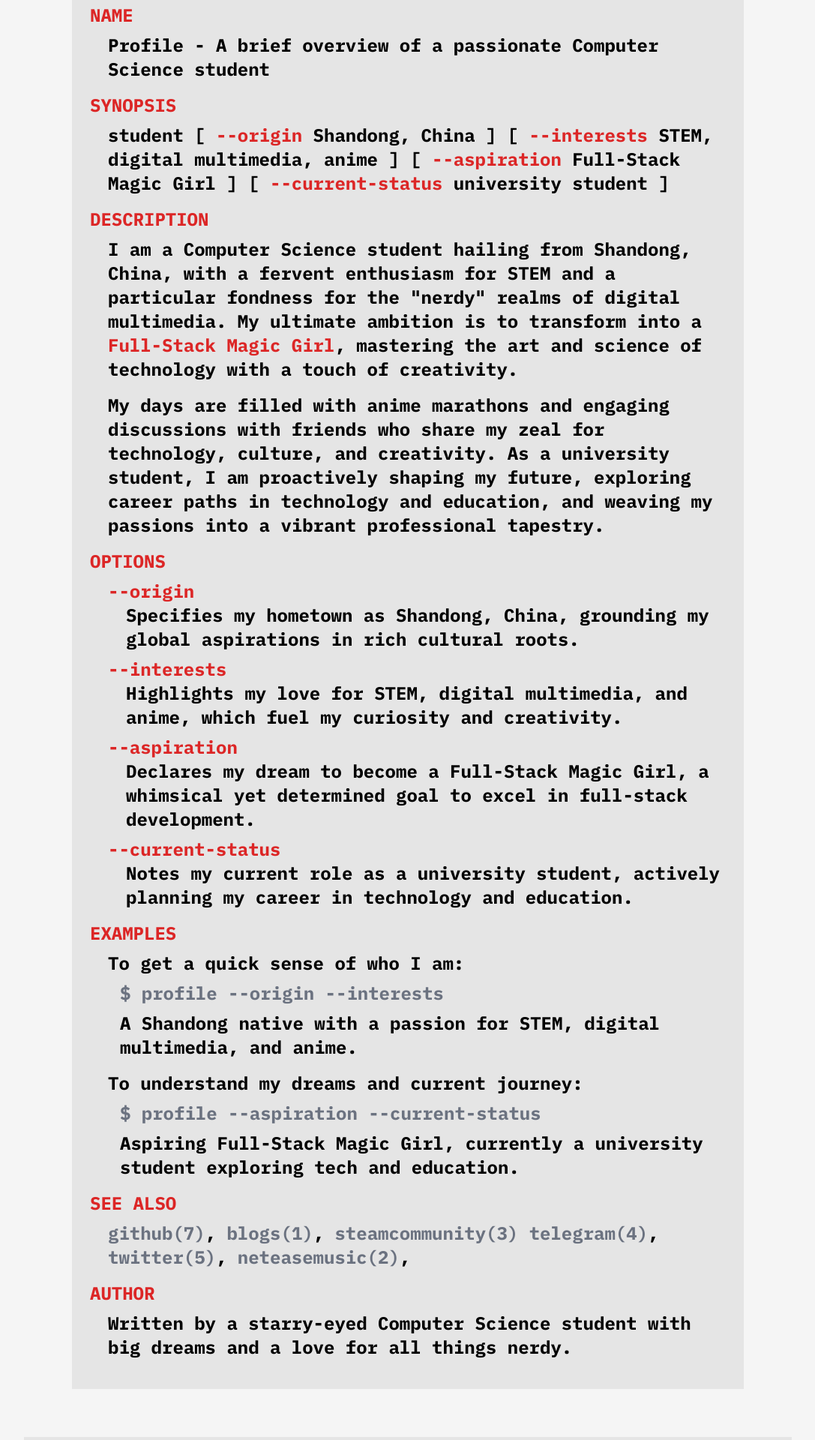
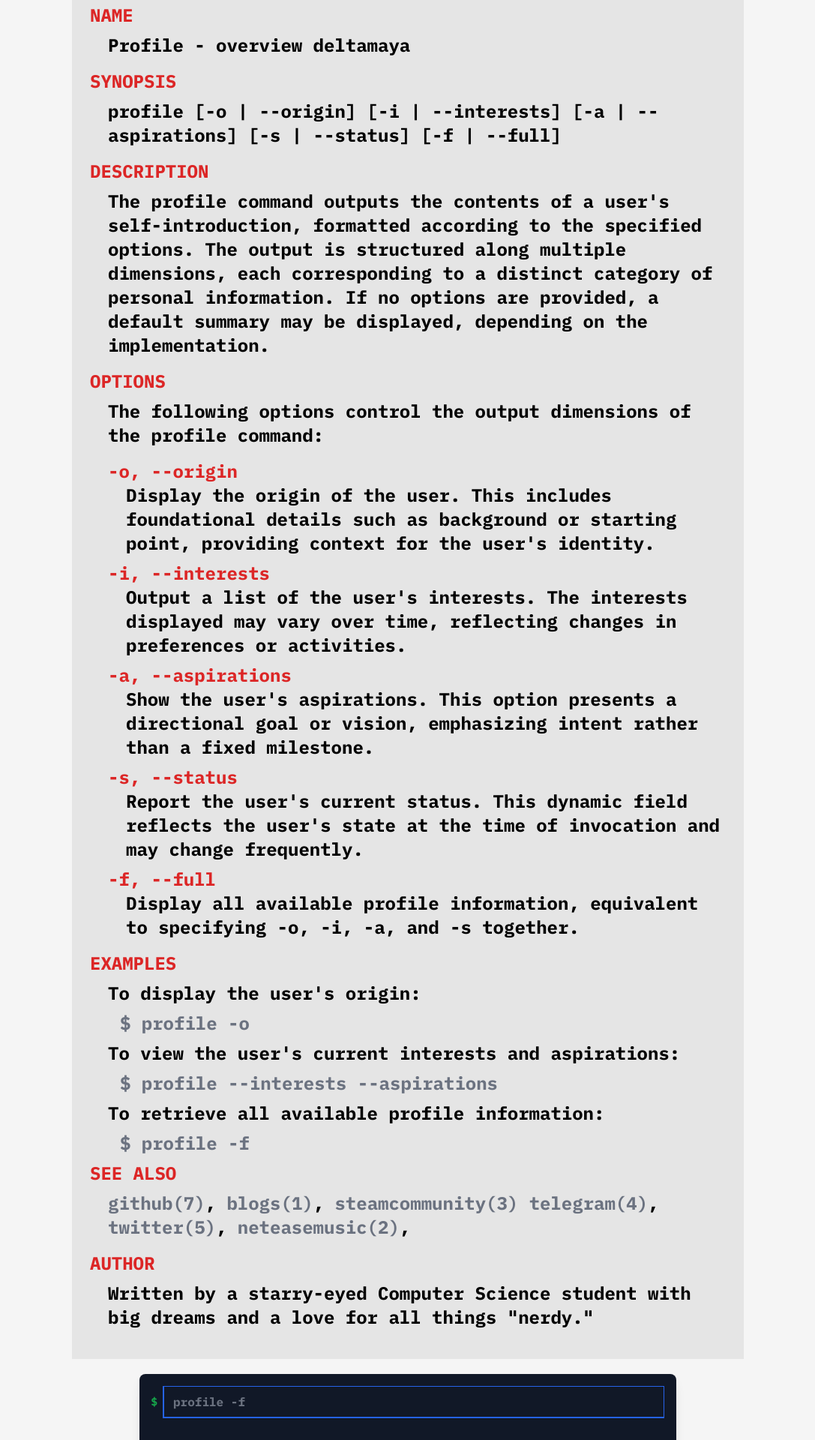
Before and after one commit to deltamaya/delm.dev, a SvelteKit app: page / in a window 1280 px wide. Shown: the part 860-2780 px from the top of the page at 75% size, without its empty margins (96-1183 px from the left). Built offline with nearby package versions, Linux system fonts and the light colour scheme.

Commit message:
add pseudo terminal

```diff
--- a/src/routes/+page.svelte
+++ b/src/routes/+page.svelte
@@ -6,6 +6,7 @@
     import IconLink from "./IconLink.svelte";
     import SocialLink from "./SocialLink.svelte";
     import Header from "./Header.svelte";
+    import ProfileCommandRunner from "./ProfileCommandRunner.svelte";
 </script>
 
 <div class=" flex flex-col w-full scroll-smooth">
@@ -34,6 +35,7 @@
         </div>
 
         <AboutMeDisplay/>
+        <ProfileCommandRunner/>
     </div>
 
 
--- a/src/routes/AboutMeDisplay.svelte
+++ b/src/routes/AboutMeDisplay.svelte
@@ -1,74 +1,81 @@
 <div class="max-w-4xl mx-auto p-6 lg:text-2xl md:text-xl text-lg bg-neutral-200">
     <div class="w-full justify-between flex mb-2">
-        <span class="underline">profile(1)</span>
+        <span class="underline">Profile(1)</span>
         <span>DELM</span>
-        <span class="underline">profile(1)</span>
+        <span class="underline">Profile(1)</span>
     </div>
     <section>
         <h1 class="text-2xl font-bold text-red-600 mb-2">NAME</h1>
-        <p class="ml-6 mb-4">Profile - A brief overview of a passionate Computer Science student</p>
+        <p class="ml-6 mb-4">Profile - overview deltamaya</p>
     </section>
 
     <section>
         <h1 class="text-2xl font-bold text-red-600 mb-2">SYNOPSIS</h1>
         <p class="ml-6 mb-4">
-            student [ <span class="text-red-600">--origin</span> Shandong, China ]
-            [ <span class="text-red-600">--interests</span> STEM, digital multimedia, anime ]
-            [ <span class="text-red-600">--aspiration</span> Full-Stack Magic Girl ]
-            [ <span class="text-red-600">--current-status</span> university student ]
+            profile [-o | --origin] [-i | --interests] [-a | --aspirations] [-s | --status] [-f | --full]
         </p>
     </section>
 
     <section>
         <h1 class="text-2xl font-bold text-red-600 mb-2">DESCRIPTION</h1>
         <p class="ml-6 mb-4">
-            I am a Computer Science student hailing from Shandong, China, with a fervent enthusiasm for STEM and a
-            particular fondness for the "nerdy" realms of digital multimedia. My ultimate ambition is to transform into
-            a <span class="text-red-600">Full-Stack Magic Girl</span>, mastering the art and science of technology with
-            a touch of creativity.
-        </p>
-        <p class="ml-6 mb-4">
-            My days are filled with anime marathons and engaging discussions with friends who share my zeal for
-            technology, culture, and creativity. As a university student, I am proactively shaping my future, exploring
-            career paths in technology and education, and weaving my passions into a vibrant professional tapestry.
+            The profile command outputs the contents of a user's self-introduction,
+            formatted according to the specified options. The output is structured along
+            multiple dimensions, each corresponding to a distinct category of personal information.
+            If no options are provided, a default summary may be displayed,
+            depending on the implementation.
         </p>
     </section>
 
     <section>
         <h1 class="text-2xl font-bold text-red-600 mb-2">OPTIONS</h1>
+        <p class="ml-6 mb-4">The following options control the output dimensions of the profile command:</p>
         <dl class="ml-6 mb-4">
-            <dt class="text-red-600">--origin</dt>
-            <dd class="ml-6 mb-2">Specifies my hometown as Shandong, China, grounding my global aspirations in rich
-                cultural roots.
+            <dt class="text-red-600">-o, --origin</dt>
+            <dd class="ml-6 mb-2">
+                Display the origin of the user.
+                This includes foundational details such as background or starting point,
+                providing context for the user's identity.
             </dd>
 
-            <dt class="text-red-600">--interests</dt>
-            <dd class="ml-6 mb-2">Highlights my love for STEM, digital multimedia, and anime, which fuel my curiosity
-                and creativity.
+            <dt class="text-red-600">-i, --interests</dt>
+            <dd class="ml-6 mb-2">
+                Output a list of the user's interests.
+                The interests displayed may vary over time,
+                reflecting changes in preferences or activities.
             </dd>
 
-            <dt class="text-red-600">--aspiration</dt>
-            <dd class="ml-6 mb-2">Declares my dream to become a Full-Stack Magic Girl, a whimsical yet determined goal
-                to excel in full-stack development.
+            <dt class="text-red-600">-a, --aspirations</dt>
+            <dd class="ml-6 mb-2">
+                Show the user's aspirations.
+                This option presents a directional goal or vision,
+                emphasizing intent rather than a fixed milestone.
             </dd>
 
-            <dt class="text-red-600">--current-status</dt>
-            <dd class="ml-6 mb-2">Notes my current role as a university student, actively planning my career in
-                technology and education.
+            <dt class="text-red-600">-s, --status</dt>
+            <dd class="ml-6 mb-2">
+                Report the user's current status.
+                This dynamic field reflects the user's state at the time of invocation
+                and may change frequently.
+            </dd>
+            <dt class="text-red-600">-f, --full</dt>
+            <dd class="ml-6 mb-2">
+                Display all available profile information,
+                equivalent to specifying -o, -i, -a, and -s together.
             </dd>
         </dl>
     </section>
 
     <section>
         <h1 class="text-2xl font-bold text-red-600 mb-2">EXAMPLES</h1>
-        <p class="ml-6 mb-2">To get a quick sense of who I am:</p>
-        <p class="ml-10 mb-2 text-gray-500">$ profile --origin --interests</p>
-        <p class="ml-10 mb-4">A Shandong native with a passion for STEM, digital multimedia, and anime.</p>
+        <p class="ml-6 mb-2">To display the user's origin:</p>
+        <p class="ml-10 mb-2 text-gray-500">$ profile -o</p>
 
-        <p class="ml-6 mb-2">To understand my dreams and current journey:</p>
-        <p class="ml-10 mb-2 text-gray-500">$ profile --aspiration --current-status</p>
-        <p class="ml-10 mb-4">Aspiring Full-Stack Magic Girl, currently a university student exploring tech and
-            education.</p>
+        <p class="ml-6 mb-2">To view the user's current interests and aspirations:</p>
+        <p class="ml-10 mb-2 text-gray-500">$ profile --interests --aspirations</p>
+
+        <p class="ml-6 mb-2">To retrieve all available profile information:</p>
+        <p class="ml-10 mb-2 text-gray-500">$ profile -f</p>
     </section>
 
     <section>
@@ -87,6 +94,6 @@
     <section>
         <h1 class="text-2xl font-bold text-red-600 mb-2">AUTHOR</h1>
         <p class="ml-6 mb-4">Written by a starry-eyed Computer Science student with big dreams and a love for all things
-            nerdy.</p>
+            "nerdy."</p>
     </section>
 </div>
--- /dev/null
+++ b/src/routes/ProfileCommandRunner.svelte
@@ -0,0 +1,125 @@
+<script>
+  // Profile data
+  const profileData = {
+    origin: "A starry-eyed Computer Science student from [Your City], passionate about technology and innovation.",
+    interests: "Coding, gaming, anime, reading sci-fi novels, and exploring open-source projects.",
+    aspirations: "To build impactful software that solves real-world problems and contributes to a better future.",
+    status: "Currently a student, working on personal projects and learning new technologies."
+  };
+
+  // Reactive state
+  let command = $state("");
+  let history = $state([]);
+  let historyIndex = $state(-1);
+
+  // Function to parse command and options
+  function parseCommand(input) {
+    const args = input.trim().split(/\s+/);
+    if (args[0] !== "profile") {
+      return { error: "Invalid command. Use 'profile' followed by options." };
+    }
+
+    const options = {
+      origin: false,
+      interests: false,
+      aspirations: false,
+      status: false,
+      full: false
+    };
+
+    for (let i = 1; i < args.length; i++) {
+      const arg = args[i];
+      if (arg === "-o" || arg === "--origin") options.origin = true;
+      else if (arg === "-i" || arg === "--interests") options.interests = true;
+      else if (arg === "-a" || arg === "--aspirations") options.aspirations = true;
+      else if (arg === "-s" || arg === "--status") options.status = true;
+      else if (arg === "-f" || arg === "--full") options.full = true;
+      else return { error: `Unknown option: ${arg}` };
+    }
+
+    return { options };
+  }
+
+  // Function to generate output based on options
+  function generateOutput({options,error}) {
+    if (error) return error;
+    console.log(options)
+    if (options.full) {
+      return [
+        `Origin: ${profileData.origin}`,
+        `Interests: ${profileData.interests}`,
+        `Aspirations: ${profileData.aspirations}`,
+        `Status: ${profileData.status}`
+      ].join("\n");
+    }
+
+    const output = [];
+    if (options.origin) output.push(`Origin: ${profileData.origin}`);
+    if (options.interests) output.push(`Interests: ${profileData.interests}`);
+    if (options.aspirations) output.push(`Aspirations: ${profileData.aspirations}`);
+    if (options.status) output.push(`Status: ${profileData.status}`);
+
+    if (output.length === 0) {
+      return "No options specified. Use -o, -i, -a, -s, or -f for profile information.";
+    }
+
+    return output.join("\n");
+  }
+
+  // Handle command execution
+  function runCommand() {
+      console.log(command)
+    const parsed = parseCommand(command);
+    const output = generateOutput(parsed);
+    history = [...history, { command, output }];
+    command = "";
+  }
+
+    // Handle keydown events for command input
+  function handleKeydown(e) {
+    if (e.key === "Enter") {
+      runCommand();
+      historyIndex=-1
+    } else if (e.key === "ArrowUp") {
+      e.preventDefault(); // Prevent cursor from moving to start of input
+      if (historyIndex < history.length - 1) {
+        historyIndex += 1;
+        command = history[history.length - 1 - historyIndex].command;
+      }
+    } else if (e.key === "ArrowDown") {
+      e.preventDefault(); // Prevent cursor from moving to end of input
+      if (historyIndex > -1) {
+        historyIndex -= 1;
+        command = historyIndex === -1 ? "" : history[history.length - 1 - historyIndex].command;
+      }
+    }
+  }
+
+  // Focus the input on mount
+  let inputElement;
+  $effect(() => {
+    inputElement?.focus();
+  });
+</script>
+
+<div class="w-4/5 bg-gray-900 text-green-600 p-4 rounded-lg shadow-lg text-sm self-center">
+  <div class="min-h-[400px] max-h-[400px] overflow-y-auto">
+    {#each history as { command, output }}
+      <div class="mb-2">
+        <div>$ {command}</div>
+        <div class="whitespace-pre-wrap">{output}</div>
+      </div>
+    {/each}
+    <div class="flex items-center">
+      <span class="mr-2">$</span>
+      <input
+        bind:this={inputElement}
+        type="text"
+        bind:value={command}
+        onkeydown={e=>handleKeydown(e)}
+        class="bg-transparent text-green-600 focus:outline-none w-full"
+        placeholder="profile -f"
+      />
+    </div>
+  </div>
+</div>
```
